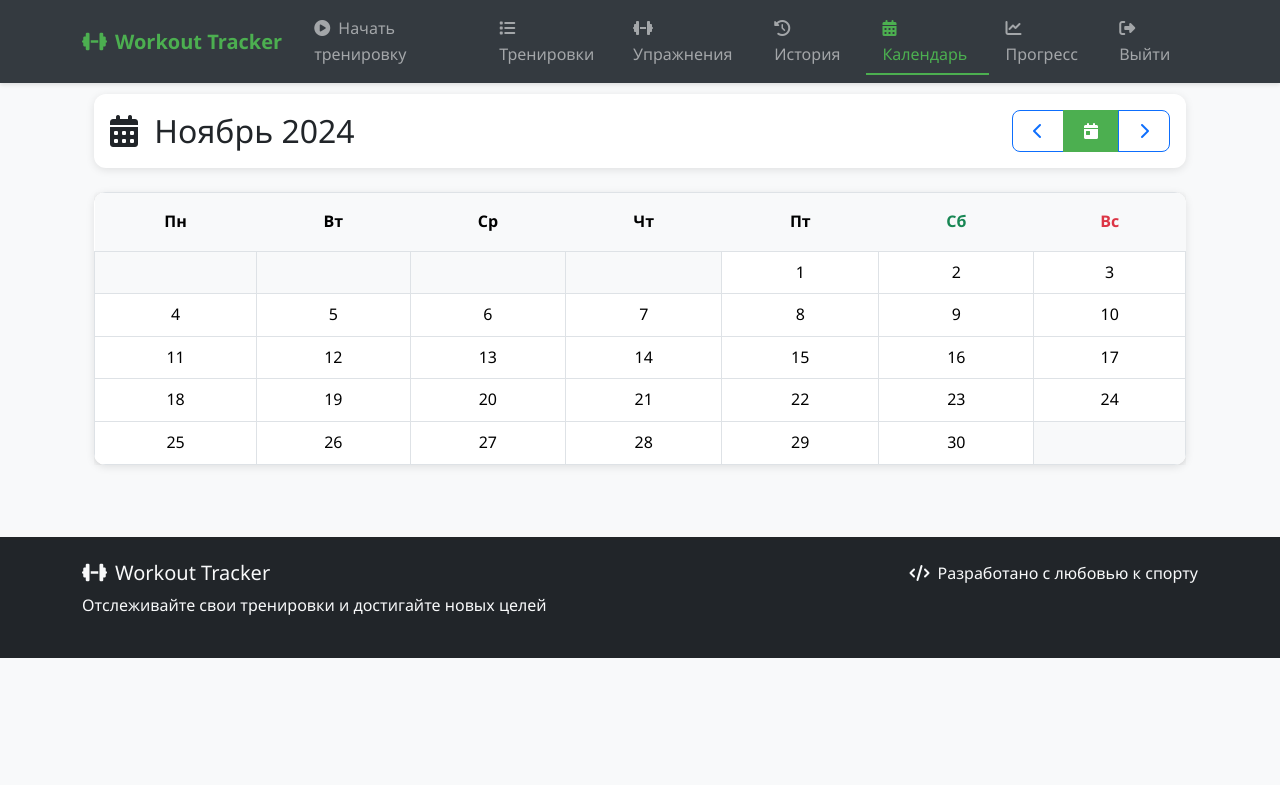
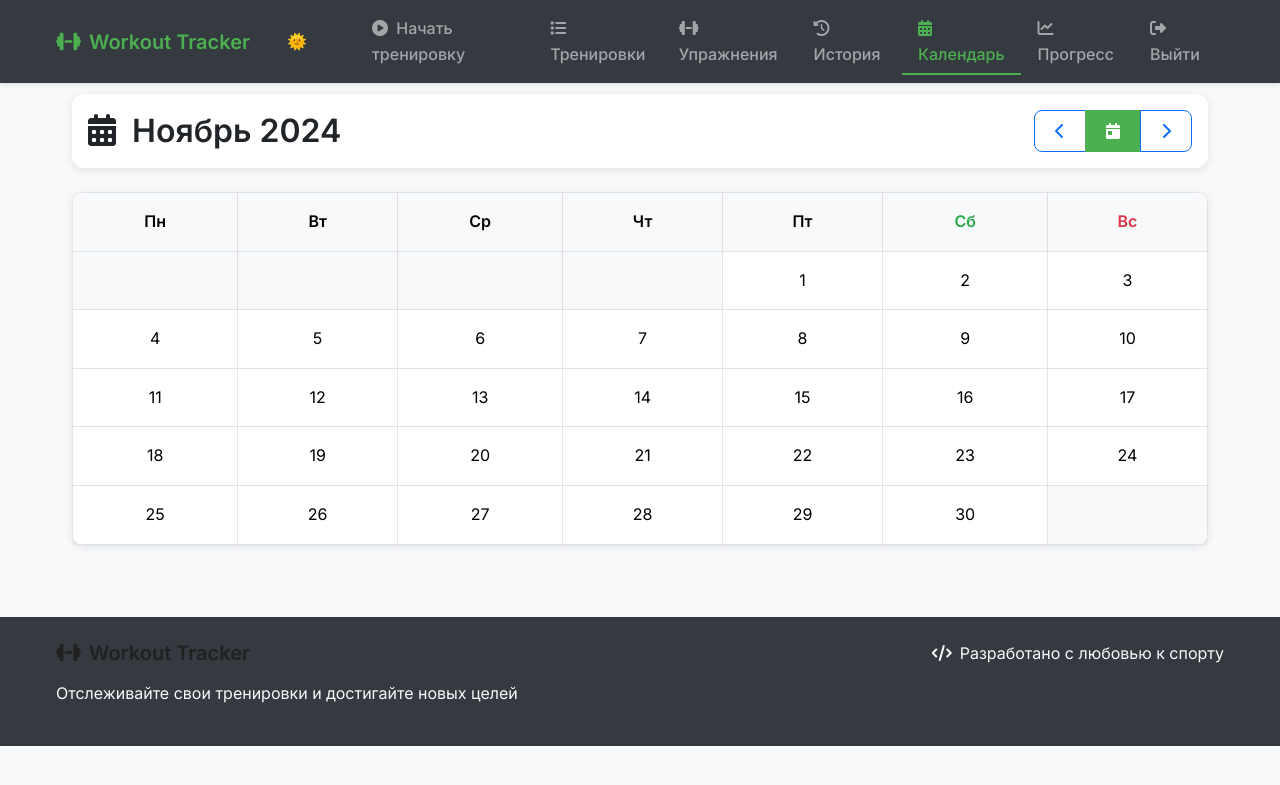
Before and after one commit to R0D10Nq/Workout-Tracker, a Django app: page /calendar/ in a window 1280 px wide. Shown: the top 785 px of the page. Run offline with Django 5.2, Linux system fonts and the light colour scheme; a user stored in the database is signed in; data that the repository does not hold is empty.

Commit message:
Реорганизация CSS и добавление темной темы: - Разделены стили на модули (vars.css, base.css, components.css, pages.css) - Добавлена поддержка темной темы - Добавлен переключатель темы с анимацией - Улучшена организация кода

```diff
--- /dev/null
+++ b/tracker/static/tracker/css/base.css
@@ -0,0 +1,94 @@
+/* Импорт переменных */
+@import 'vars.css';
+
+/* Сброс стилей */
+* {
+    margin: 0;
+    padding: 0;
+    box-sizing: border-box;
+}
+
+/* Базовые стили */
+body {
+    padding-top: 70px;
+    font-family: 'Inter', system-ui, -apple-system, sans-serif;
+    color: var(--text-primary);
+    background-color: var(--background-light);
+    line-height: 1.6;
+    transition: background-color var(--transition-base),
+                color var(--transition-base);
+}
+
+/* Типография */
+h1, h2, h3, h4, h5, h6 {
+    color: var(--text-primary);
+    margin-bottom: var(--spacing-md);
+    font-weight: 600;
+}
+
+p {
+    margin-bottom: var(--spacing-md);
+}
+
+a {
+    color: var(--primary-color);
+    text-decoration: none;
+    transition: color var(--transition-fast);
+}
+
+a:hover {
+    color: var(--primary-dark);
+}
+
+/* Контейнеры */
+.container {
+    max-width: 1200px;
+    margin: 0 auto;
+    padding: 0 var(--spacing-md);
+}
+
+/* Утилиты */
+.text-primary { color: var(--primary-color) !important; }
+.text-secondary { color: var(--text-secondary) !important; }
+.text-success { color: var(--success-color) !important; }
+.text-warning { color: var(--warning-color) !important; }
+.text-danger { color: var(--danger-color) !important; }
+.text-info { color: var(--info-color) !important; }
+
+.bg-primary { background-color: var(--primary-color) !important; }
+.bg-light { background-color: var(--background-light) !important; }
+.bg-dark { background-color: var(--background-dark) !important; }
+
+/* Отступы */
+.m-0 { margin: 0 !important; }
+.mt-0 { margin-top: 0 !important; }
+.mb-0 { margin-bottom: 0 !important; }
+.my-0 { margin-top: 0 !important; margin-bottom: 0 !important; }
+.mx-0 { margin-left: 0 !important; margin-right: 0 !important; }
+
+.p-0 { padding: 0 !important; }
+.pt-0 { padding-top: 0 !important; }
+.pb-0 { padding-bottom: 0 !important; }
+.py-0 { padding-top: 0 !important; padding-bottom: 0 !important; }
+.px-0 { padding-left: 0 !important; padding-right: 0 !important; }
+
+/* Анимации */
+.fade-enter {
+    opacity: 0;
+}
+
+.fade-enter-active {
+    opacity: 1;
+    transition: opacity var(--transition-base);
+}
+
+/* Адаптивность */
+@media (max-width: 768px) {
+    body {
+        padding-top: 56px;
+    }
+
+    .container {
+        padding: 0 var(--spacing-sm);
+    }
+}
--- /dev/null
+++ b/tracker/static/tracker/css/components.css
@@ -0,0 +1,220 @@
+/* Импорт переменных */
+@import 'vars.css';
+
+/* Навигация */
+.navbar {
+    box-shadow: var(--shadow-sm);
+    background: var(--background-dark) !important;
+    transition: background-color var(--transition-base);
+}
+
+.navbar-brand {
+    font-weight: 600;
+    color: var(--primary-color) !important;
+}
+
+.nav-link {
+    font-weight: 500;
+    transition: all var(--transition-base);
+    position: relative;
+    padding: var(--spacing-sm) var(--spacing-md) !important;
+}
+
+.nav-link:after {
+    content: '';
+    position: absolute;
+    width: 0;
+    height: 2px;
+    bottom: 0;
+    left: 50%;
+    background-color: var(--primary-color);
+    transition: all var(--transition-base);
+}
+
+.nav-link:hover:after,
+.nav-link.active:after {
+    width: 100%;
+    left: 0;
+}
+
+.nav-link.active {
+    color: var(--primary-color) !important;
+}
+
+/* Карточки */
+.card {
+    border: none;
+    border-radius: var(--border-radius-lg);
+    box-shadow: var(--shadow-sm);
+    transition: transform var(--transition-base),
+                box-shadow var(--transition-base),
+                background-color var(--transition-base);
+    background-color: var(--card-bg);
+}
+
+.card:hover {
+    transform: translateY(-4px);
+    box-shadow: var(--shadow-md);
+}
+
+.card-header {
+    background-color: var(--card-bg);
+    border-bottom: 1px solid var(--border-color);
+    padding: var(--spacing-md) var(--spacing-lg);
+    border-radius: var(--border-radius-lg) var(--border-radius-lg) 0 0 !important;
+}
+
+/* Кнопки */
+.btn {
+    border-radius: var(--border-radius-md);
+    padding: var(--spacing-sm) var(--spacing-lg);
+    font-weight: 500;
+    transition: all var(--transition-base);
+}
+
+.btn-primary {
+    background-color: var(--primary-color);
+    border-color: var(--primary-color);
+}
+
+.btn-primary:hover {
+    background-color: var(--primary-dark);
+    border-color: var(--primary-dark);
+    transform: translateY(-2px);
+}
+
+/* Формы */
+.form-control {
+    border-radius: var(--border-radius-md);
+    border: 1px solid var(--border-color);
+    padding: var(--spacing-sm) var(--spacing-md);
+    transition: border-color var(--transition-base),
+                box-shadow var(--transition-base);
+    background-color: var(--card-bg);
+    color: var(--text-primary);
+}
+
+.form-control:focus {
+    border-color: var(--primary-color);
+    box-shadow: 0 0 0 0.2rem rgba(76, 175, 80, 0.25);
+    background-color: var(--card-bg);
+    color: var(--text-primary);
+}
+
+/* Таблицы */
+.table {
+    background: var(--card-bg);
+    color: var(--text-primary);
+    border-radius: var(--border-radius-lg);
+    overflow: hidden;
+    box-shadow: var(--shadow-sm);
+}
+
+.table th {
+    background-color: var(--background-light);
+    border-color: var(--border-color);
+    padding: var(--spacing-md);
+    font-weight: 600;
+}
+
+.table td {
+    border-color: var(--border-color);
+    padding: var(--spacing-md);
+}
+
+/* Бейджи */
+.badge {
+    padding: var(--spacing-xs) var(--spacing-sm);
+    font-weight: 500;
+    border-radius: var(--border-radius-sm);
+}
+
+/* Переключатель темы */
+.theme-switch {
+    position: relative;
+    width: 60px;
+    height: 30px;
+    margin: 0 var(--spacing-md);
+}
+
+.theme-switch input {
+    opacity: 0;
+    width: 0;
+    height: 0;
+}
+
+.slider {
+    position: absolute;
+    cursor: pointer;
+    top: 0;
+    left: 0;
+    right: 0;
+    bottom: 0;
+    background-color: var(--background-dark);
+    transition: var(--transition-base);
+    border-radius: 30px;
+}
+
+.slider:before {
+    position: absolute;
+    content: "🌞";
+    height: 24px;
+    width: 24px;
+    left: 4px;
+    bottom: 3px;
+    transition: var(--transition-base);
+    border-radius: 50%;
+    display: flex;
+    align-items: center;
+    justify-content: center;
+    font-size: 16px;
+}
+
+input:checked + .slider {
+    background-color: var(--primary-color);
+}
+
+input:checked + .slider:before {
+    transform: translateX(28px);
+    content: "🌙";
+}
+
+/* Выпадающие меню */
+.dropdown-menu {
+    border: none;
+    border-radius: var(--border-radius-lg);
+    box-shadow: var(--shadow-md);
+    padding: var(--spacing-sm);
+    background-color: var(--card-bg);
+    border-color: var(--border-color);
+}
+
+.dropdown-item {
+    border-radius: var(--border-radius-md);
+    padding: var(--spacing-sm) var(--spacing-md);
+    transition: all var(--transition-fast);
+    color: var(--text-primary);
+}
+
+.dropdown-item:hover {
+    background-color: var(--primary-light);
+    color: var(--text-primary);
+    transform: translateX(4px);
+}
+
+/* Алерты */
+.alert {
+    border-radius: var(--border-radius-md);
+    padding: var(--spacing-md);
+    margin-bottom: var(--spacing-md);
+    border: none;
+    box-shadow: var(--shadow-sm);
+}
+
+/* Footer */
+footer {
+    background-color: var(--background-dark);
+    color: var(--text-light);
+    padding: var(--spacing-xl) 0;
+    margin-top: var(--spacing-xl);
+}
--- /dev/null
+++ b/tracker/static/tracker/css/pages.css
@@ -0,0 +1,104 @@
+/* Импорт переменных */
+@import 'vars.css';
+
+/* Календарь */
+.workout-day {
+    background-color: var(--primary-light) !important;
+    cursor: pointer;
+    transition: all var(--transition-base);
+}
+
+.workout-day:hover {
+    background-color: var(--primary-color) !important;
+    transform: scale(1.05);
+}
+
+/* Страница упражнений */
+#div_id_muscle_groups > div {
+    display: flex;
+    flex-wrap: wrap;
+    gap: var(--spacing-md);
+    padding: var(--spacing-md);
+    background: var(--card-bg);
+    border-radius: var(--border-radius-lg);
+    box-shadow: var(--shadow-sm);
+}
+
+#div_id_muscle_groups > div > div {
+    flex-basis: calc(33.333% - var(--spacing-md));
+    min-width: 200px;
+}
+
+#div_id_muscle_groups > div > div > label {
+    display: flex;
+    align-items: center;
+    gap: var(--spacing-sm);
+    padding: var(--spacing-sm);
+    border-radius: var(--border-radius-md);
+    transition: background-color var(--transition-fast);
+}
+
+#div_id_muscle_groups > div > div > label:hover {
+    background-color: var(--primary-light);
+}
+
+/* Страница тренировки */
+.exercise-list {
+    list-style: none;
+    padding: 0;
+}
+
+.exercise-item {
+    background-color: var(--card-bg);
+    border-radius: var(--border-radius-md);
+    padding: var(--spacing-md);
+    margin-bottom: var(--spacing-md);
+    box-shadow: var(--shadow-sm);
+    transition: transform var(--transition-base);
+}
+
+.exercise-item:hover {
+    transform: translateX(var(--spacing-xs));
+}
+
+/* Страница прогресса */
+.progress-chart {
+    background-color: var(--card-bg);
+    border-radius: var(--border-radius-lg);
+    padding: var(--spacing-lg);
+    margin-bottom: var(--spacing-lg);
+    box-shadow: var(--shadow-md);
+}
+
+/* Страница истории */
+.history-timeline {
+    position: relative;
+    padding-left: var(--spacing-xl);
+}
+
+.history-timeline::before {
+    content: '';
+    position: absolute;
+    left: 0;
+    top: 0;
+    bottom: 0;
+    width: 2px;
+    background-color: var(--primary-color);
+}
+
+.history-item {
+    position: relative;
+    margin-bottom: var(--spacing-lg);
+}
+
+.history-item::before {
+    content: '';
+    position: absolute;
+    left: calc(-1 * var(--spacing-xl));
+    top: 50%;
+    width: 12px;
+    height: 12px;
+    background-color: var(--primary-color);
+    border-radius: 50%;
+    transform: translateY(-50%);
+}
--- a/tracker/static/tracker/css/style.css
+++ b/tracker/static/tracker/css/style.css
@@ -1,4 +1,11 @@
+/* Импорт всех стилей */
+@import 'vars.css';
+@import 'base.css';
+@import 'components.css';
+@import 'pages.css';
+
 :root {
+    /* Светлая тема */
     --primary-color: #4CAF50;
     --primary-dark: #388E3C;
     --primary-light: #C8E6C9;
@@ -10,21 +17,89 @@
     --success-color: #28a745;
     --warning-color: #ffc107;
     --danger-color: #dc3545;
+    --card-bg: white;
+    --border-color: rgba(0,0,0,.1);
+}
+
+[data-theme="dark"] {
+    /* Темная тема */
+    --primary-color: #66BB6A;
+    --primary-dark: #43A047;
+    --primary-light: #1B5E20;
+    --accent-color: #FF7043;
+    --text-primary: #E0E0E0;
+    --text-secondary: #BDBDBD;
+    --background-light: #1E1E1E;
+    --background-dark: #121212;
+    --card-bg: #2D2D2D;
+    --border-color: rgba(255,255,255,.1);
 }
 
 /* Общие стили */
 body {
     padding-top: 70px;
-    font-family: 'Segoe UI', system-ui, -apple-system, sans-serif;
+    font-family: 'Inter', system-ui, -apple-system, sans-serif;
     color: var(--text-primary);
     background-color: var(--background-light);
     line-height: 1.6;
+    transition: background-color 0.3s ease, color 0.3s ease;
+}
+
+/* Переключатель темы */
+.theme-switch {
+    position: relative;
+    width: 60px;
+    height: 30px;
+    margin: 0 15px;
+}
+
+.theme-switch input {
+    opacity: 0;
+    width: 0;
+    height: 0;
+}
+
+.slider {
+    position: absolute;
+    cursor: pointer;
+    top: 0;
+    left: 0;
+    right: 0;
+    bottom: 0;
+    background-color: var(--background-dark);
+    transition: .4s;
+    border-radius: 30px;
+}
+
+.slider:before {
+    position: absolute;
+    content: "🌞";
+    height: 24px;
+    width: 24px;
+    left: 4px;
+    bottom: 3px;
+    transition: .4s;
+    border-radius: 50%;
+    display: flex;
+    align-items: center;
+    justify-content: center;
+    font-size: 16px;
+}
+
+input:checked + .slider {
+    background-color: var(--primary-color);
+}
+
+input:checked + .slider:before {
+    transform: translateX(28px);
+    content: "🌙";
 }
 
 /* Навигация */
 .navbar {
     box-shadow: 0 2px 4px rgba(0,0,0,.1);
     background: var(--background-dark) !important;
+    transition: background-color 0.3s ease;
 }
 
 .navbar-brand {
@@ -60,22 +135,18 @@ body {
     color: var(--primary-color) !important;
 }
 
-/* Карточки и контейнеры */
+/* Карточки */
 .card {
     border: none;
     border-radius: 12px;
     box-shadow: 0 2px 8px rgba(0,0,0,.1);
-    transition: transform 0.3s ease, box-shadow 0.3s ease;
-}
-
-.card:hover {
-    transform: translateY(-5px);
-    box-shadow: 0 4px 12px rgba(0,0,0,.15);
+    transition: transform 0.3s ease, box-shadow 0.3s ease, background-color 0.3s ease;
+    background-color: var(--card-bg);
 }
 
 .card-header {
-    background-color: white;
-    border-bottom: 1px solid rgba(0,0,0,.1);
+    background-color: var(--card-bg);
+    border-bottom: 1px solid var(--border-color);
     padding: 1rem 1.25rem;
     border-radius: 12px 12px 0 0 !important;
 }
@@ -112,19 +183,24 @@ body {
 /* Формы */
 .form-control {
     border-radius: 8px;
-    border: 1px solid #ced4da;
+    border: 1px solid var(--border-color);
     padding: 0.75rem 1rem;
     transition: border-color 0.3s ease, box-shadow 0.3s ease;
+    background-color: var(--card-bg);
+    color: var(--text-primary);
 }
 
 .form-control:focus {
     border-color: var(--primary-color);
     box-shadow: 0 0 0 0.2rem rgba(76, 175, 80, 0.25);
+    background-color: var(--card-bg);
+    color: var(--text-primary);
 }
 
 /* Календарь */
 .table {
-    background: white;
+    background: var(--card-bg);
+    color: var(--text-primary);
     border-radius: 12px;
     overflow: hidden;
     box-shadow: 0 2px 8px rgba(0,0,0,.1);
@@ -132,7 +208,7 @@ body {
 
 .table th {
     background-color: var(--background-light);
-    border: none;
+    border-color: var(--border-color);
     padding: 1rem;
     font-weight: 600;
 }
@@ -160,17 +236,20 @@ body {
     border-radius: 12px;
     box-shadow: 0 4px 12px rgba(0,0,0,.15);
     padding: 0.5rem;
+    background-color: var(--card-bg);
+    border-color: var(--border-color);
 }
 
 .dropdown-item {
     border-radius: 8px;
     padding: 0.75rem 1rem;
     transition: all 0.2s ease;
+    color: var(--text-primary);
 }
 
 .dropdown-item:hover {
     background-color: var(--primary-light);
-    transform: translateX(5px);
+    color: var(--text-primary);
 }
 
 /* Анимации */
@@ -201,7 +280,7 @@ body {
     flex-wrap: wrap;
     gap: 1rem;
     padding: 1rem;
-    background: white;
+    background: var(--card-bg);
     border-radius: 12px;
     box-shadow: 0 2px 8px rgba(0,0,0,.1);
 }
--- /dev/null
+++ b/tracker/static/tracker/css/vars.css
@@ -0,0 +1,75 @@
+/* Переменные для светлой темы */
+:root {
+    /* Основные цвета */
+    --primary-color: #4CAF50;
+    --primary-dark: #388E3C;
+    --primary-light: #C8E6C9;
+    --accent-color: #FF5722;
+
+    /* Текст */
+    --text-primary: #212121;
+    --text-secondary: #757575;
+    --text-light: #ffffff;
+
+    /* Фоны */
+    --background-light: #f8f9fa;
+    --background-dark: #343a40;
+    --card-bg: white;
+
+    /* Состояния */
+    --success-color: #28a745;
+    --warning-color: #ffc107;
+    --danger-color: #dc3545;
+    --info-color: #17a2b8;
+
+    /* Границы и тени */
+    --border-color: rgba(0, 0, 0, 0.1);
+    --shadow-sm: 0 2px 4px rgba(0, 0, 0, 0.1);
+    --shadow-md: 0 4px 6px rgba(0, 0, 0, 0.1);
+    --shadow-lg: 0 10px 15px rgba(0, 0, 0, 0.1);
+
+    /* Размеры и отступы */
+    --spacing-xs: 0.25rem;
+    --spacing-sm: 0.5rem;
+    --spacing-md: 1rem;
+    --spacing-lg: 1.5rem;
+    --spacing-xl: 2rem;
+
+    /* Скругления */
+    --border-radius-sm: 4px;
+    --border-radius-md: 8px;
+    --border-radius-lg: 12px;
+    --border-radius-xl: 16px;
+
+    /* Анимации */
+    --transition-fast: 0.2s ease;
+    --transition-base: 0.3s ease;
+    --transition-slow: 0.5s ease;
+}
+
+/* Переменные для темной темы */
+[data-theme="dark"] {
+    /* Основные цвета */
+    --primary-color: #66BB6A;
+    --primary-dark: #43A047;
+    --primary-light: #1B5E20;
+    --accent-color: #FF7043;
+
+    /* Текст */
+    --text-primary: #E0E0E0;
+    --text-secondary: #BDBDBD;
+    --text-light: #ffffff;
+
+    /* Фоны */
+    --background-light: #1E1E1E;
+    --background-dark: #121212;
+    --card-bg: #2D2D2D;
+
+    /* Состояния остаются теми же */
+
+    /* Границы и тени */
+    --border-color: rgba(255, 255, 255, 0.1);
+    --shadow-sm: 0 2px 4px rgba(0, 0, 0, 0.3);
+    --shadow-md: 0 4px 6px rgba(0, 0, 0, 0.3);
+    --shadow-lg: 0 10px 15px rgba(0, 0, 0, 0.3);
+}
--- /dev/null
+++ b/tracker/static/tracker/js/theme.js
@@ -0,0 +1,38 @@
+// Функция для установки темы
+function setTheme(theme) {
+    document.documentElement.setAttribute('data-theme', theme);
+    localStorage.setItem('theme', theme);
+
+    // Обновляем состояние чекбокса
+    const checkbox = document.getElementById('checkbox');
+    if (checkbox) {
+        checkbox.checked = theme === 'dark';
+    }
+}
+
+// Функция для переключения темы
+function toggleTheme() {
+    const currentTheme = localStorage.getItem('theme') || 'light';
+    const newTheme = currentTheme === 'light' ? 'dark' : 'light';
+    setTheme(newTheme);
+}
+
+// Инициализация темы при загрузке страницы
+document.addEventListener('DOMContentLoaded', () => {
+    // Получаем сохраненную тему или используем светлую по умолчанию
+    const savedTheme = localStorage.getItem('theme') || 'light';
+    setTheme(savedTheme);
+
+    // Добавляем обработчик события для переключателя
+    const checkbox = document.getElementById('checkbox');
+    if (checkbox) {
+        checkbox.addEventListener('change', toggleTheme);
+    }
+
+    // Добавляем поддержку системной темы
+    const prefersDark = window.matchMedia('(prefers-color-scheme: dark)');
+    prefersDark.addListener((e) => {
+        const theme = e.matches ? 'dark' : 'light';
+        setTheme(theme);
+    });
+});
--- a/tracker/templates/tracker/base.html
+++ b/tracker/templates/tracker/base.html
@@ -39,6 +39,12 @@
             </button>
             <div class="collapse navbar-collapse" id="navbarNav">
                 <ul class="navbar-nav ms-auto">
+                    <li class="nav-item d-flex align-items-center">
+                        <label class="theme-switch" for="checkbox" title="Переключить тему">
+                            <input type="checkbox" id="checkbox" />
+                            <div class="slider"></div>
+                        </label>
+                    </li>
                     {% if user.is_authenticated %}
                         <li class="nav-item">
                             <a class="nav-link {% if request.resolver_match.url_name == 'start_workout' %}active{% endif %}"
@@ -137,6 +143,7 @@
     <script src="https://cdn.jsdelivr.net/npm/bootstrap@5.3.3/dist/js/bootstrap.bundle.min.js"></script>
     <script src="https://code.jquery.com/jquery-3.6.0.min.js"></script>
     <script src="https://cdn.jsdelivr.net/npm/aos@2.3.4/dist/aos.js"></script>
+    <script src="{% static 'tracker/js/theme.js' %}"></script>
     <script>
         // Инициализация AOS
         AOS.init({
```
Also changed, not shown: db.sqlite3.
